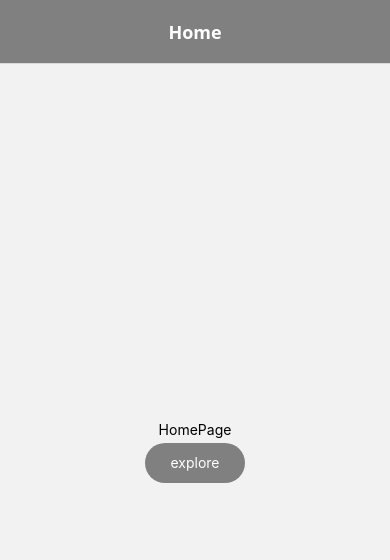
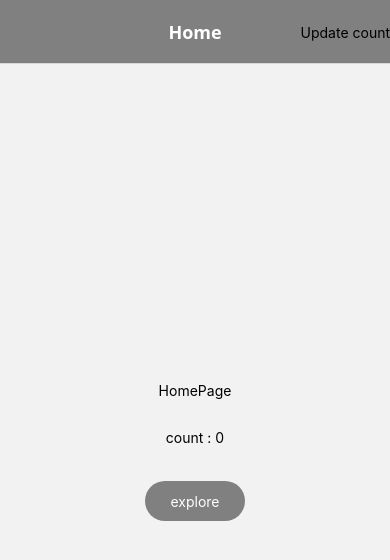
Before and after one commit to narayan-mindfire/rNav, a React Native app: screen / in a window 390 px wide. Shown: the top 560 px of the page. Built offline with nearby package versions, Linux system fonts and the light colour scheme.

Commit message:
used setOptions to customize header options

```diff
--- a/package.json
+++ b/package.json
@@ -26,11 +26,13 @@
     "react-native-gesture-handler": "~2.20.2",
     "react-native-safe-area-context": "4.12.0",
     "react-native-screens": "~4.1.0",
+    "react-native-vector-icons": "^10.2.0",
     "react-native-web": "~0.19.13"
   },
   "devDependencies": {
     "@babel/core": "^7.20.0",
     "@types/react": "~18.3.12",
+    "@types/react-native-vector-icons": "^6.4.18",
     "typescript": "^5.7.2"
   },
   "private": true
--- a/src/navigation/stack/StackNavigator.tsx
+++ b/src/navigation/stack/StackNavigator.tsx
@@ -1,10 +1,11 @@
-import { View, Text } from "react-native";
+import { View, Text, TouchableOpacity } from "react-native";
 import React from "react";
 import { NavigationContainer, useNavigation } from "@react-navigation/native";
 import { createNativeStackNavigator } from "@react-navigation/native-stack";
 import Home from "../../screens/HomePage";
 import Explore from "../../screens/ExplorePage";
 import { RootStackParamList } from "./NavigationTypes";
+import Icon from "react-native-vector-icons/MaterialIcons";
 const Stack = createNativeStackNavigator<RootStackParamList>();
 
 function RootStack() {
@@ -21,8 +22,13 @@ function RootStack() {
       <Stack.Screen
         name="Explore"
         component={Explore}
-        options={({ route }) => ({
+        options={({ route, navigation }) => ({
           title: route.params.headerName,
+          headerRight: () => (
+            <TouchableOpacity onPress={() => navigation.popToTop()}>
+              <Icon name="home" size={30} color="#fff" />
+            </TouchableOpacity>
+          ),
         })}
       />
     </Stack.Navigator>
--- a/src/screens/HomePage.tsx
+++ b/src/screens/HomePage.tsx
@@ -1,10 +1,19 @@
-import React from "react";
-import { StyleSheet, Text, TouchableOpacity, View } from "react-native";
+import React, { useState } from "react";
+import { Button, StyleSheet, Text, TouchableOpacity, View } from "react-native";
 import { HomeScreenProps } from "../navigation/stack/NavigationTypes";
 const HomePage = ({ navigation }: HomeScreenProps) => {
+  const [count, setCount] = useState(0);
+  navigation.setOptions({
+    headerRight: () => (
+      <TouchableOpacity onPress={() => setCount((count: number) => count + 1)}>
+        <Text>Update count</Text>
+      </TouchableOpacity>
+    ),
+  });
   return (
     <View style={{ justifyContent: "center", flex: 1, alignItems: "center" }}>
       <Text>HomePage</Text>
+      <Text style={{ margin: 30 }}>count : {count}</Text>
       <TouchableOpacity
         style={styles.btn}
         onPress={() =>
--- /dev/null
+++ b/src/types/react-native-vector-icons.d.ts
@@ -0,0 +1,6 @@
+declare module "react-native-vector-icons/MaterialIcons" {
+    import { IconProps } from "react-native-vector-icons/Icon";
+    import { Component } from "react";
+
+    export default class Icon extends Component<IconProps> {}
+  }
```
Also changed, not shown: 2 other files (tests, documents, lock files or other folders).
